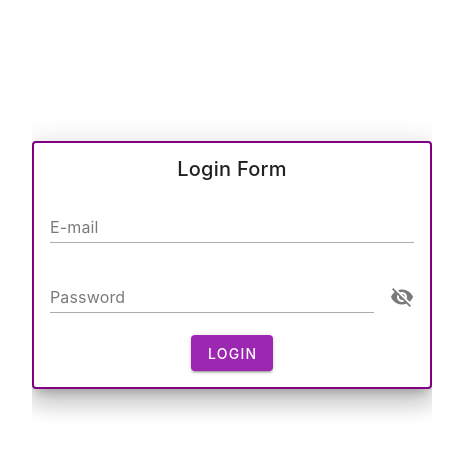
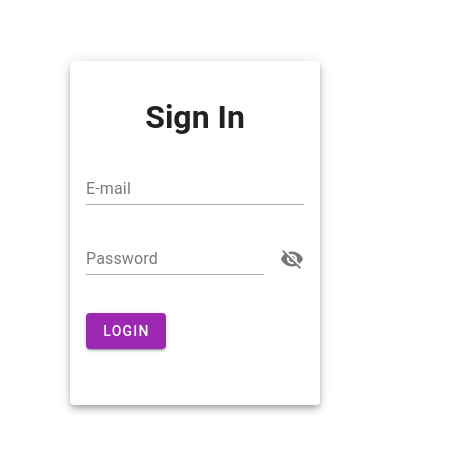
Before and after one commit to Jyoti-Khatkar/TestRound, a Vue app: page /login in a window 390 px wide. Shown: the part 189-642 px from the top of the page, 464 px wide, since content can reach past the window. Built offline with nearby package versions, Linux system fonts and the light colour scheme.

Commit message:
make responsive for cards & login , also add the delete btn in carts

```diff
--- a/src/components/Cart.vue
+++ b/src/components/Cart.vue
@@ -1,10 +1,9 @@
 <template>
-    <div class="cart-card">
+    <div class="cart-card" v-if="$store.state.cart.length > 0 ">
         <v-row>
-            <v-col v-for="item in $store.state.cart" :key="item.id"  cols="12"
-        sm="6" md="4" xs="12">
-                <v-card class="mx-auto" max-width="350" min-width="350">
-                    <v-img class="align-end text-white" :src="item.image" height="125" min-width="125" cover>
+            <v-col  v-for="item in $store.state.cart" :key="item.id" cols="12" sm="6" md="4" xs="12">
+                <v-card class="mx-auto product-card" max-width="350" min-width="350" >
+                    <v-img class="align-end text-white" :src="item.image" height="125" min-width="125" max-width="350" cover>
 
                     </v-img>
                     <v-card-title>{{ item.name }}</v-card-title>
@@ -17,19 +16,26 @@
                     </v-card-text>
 
                     <v-card-actions>
-                        <v-btn variant="outlined" >{{ item.count }}</v-btn>
+                        <v-btn variant="outlined">{{ item.count }}</v-btn>
 
-                        <v-btn @click="increaseProductAmount(item)" class="bg-success" variant="tonal" style="font-size:1.8rem">+</v-btn>
-                        <v-btn @click="decreaseProductAmount(item)" class="bg-red" variant="tonal" style="font-size:1.8rem">-</v-btn>
+                        <v-btn @click="increaseProductAmount(item)" class="bg-success" variant="tonal"
+                            style="font-size:1.8rem">+</v-btn>
+                        <v-btn @click="decreaseProductAmount(item)" class="bg-red" variant="tonal"
+                            style="font-size:1.8rem">-</v-btn>
+                            <v-btn @click="removeItem(item)" class="mdi mdi-delete" variant="tonal"
+                            style="font-size:1.8rem"></v-btn>
 
                     </v-card-actions>
                 </v-card>
             </v-col>
         </v-row>
+    </div>
 
 
+    <div v-else class="empty-cart">
+    <h1>Cart is empty</h1>
 
-    </div>
+</div>
 </template>
 <script setup>
 import { ref, watch, onMounted } from "vue";
@@ -55,13 +61,22 @@ const decreaseProductAmount = (item) => {
         }
     });
 };
+const removeItem = (item) => {
+  store.commit("REMOVE_FROM_CART", item);
+};
 </script>
 <style lang="scss" scoped>
 .cart-card {
-    display: flex;
-    justify-content: center;
-    align-items: center;
-    flex-wrap: wrap;
+
+    margin:1.5rem;
 
 }
+
+.empty-cart{
+    margin:1.5rem;
+    display:flex;
+    justify-content:center;
+    align-items:center;
+    flex-direction:column;
+}
 </style>
--- a/src/components/Layout.vue
+++ b/src/components/Layout.vue
@@ -26,7 +26,7 @@
     </v-app-bar>
 
     <v-main class="set-heig">
-      <v-card class="set-color"><router-view /></v-card>
+      <div class="set-color"><router-view /></div>
     </v-main>
 </template>
 <script setup>
--- a/src/components/Login.vue
+++ b/src/components/Login.vue
@@ -1,19 +1,14 @@
 <template>
     <div class="login-card">
-        <v-card class="mx-auto form-card" width="400" elevation="15">
-            <template v-slot:title> Login Form </template>
-
+        <div class="left-panel">
+            <img src="../assets/images/login.png" alt="" />
+        </div>
+        <div class="right-panel">
+            <v-card class="mx-auto form-card" min-width="350" elevation="5">
+                <!-- <template v-slot:title> Login Form </template> -->
+                <h1 class=" mt-8 text-center">Sign In</h1>
                 <v-card-text>
-                <v-form ref="form" v-model="valid" lazy-validation>
-                    <!-- <v-text-field
-            v-model="name"
-            :counter="10"
-            :rules="nameRules"
-            variant="underlined"
-            label="Name"
-            required
-          ></v-text-field> -->
-
+                    <v-form ref="form" class="pb-10" v-model="valid" lazy-validation>
                         <v-text-field v-model="email" :rules="emailRules" variant="underlined" label="E-mail"
                             required></v-text-field>
 
@@ -21,10 +16,11 @@
                             :append-icon="show1 ? 'mdi-eye' : 'mdi-eye-off'" :rules="[rules.required, rules.min]"
                             :type="show1 ? 'text' : 'password'" name="input-10-1" label="Password"
                             hint="At least 8 characters" counter @click:append="show1 = !show1"></v-text-field>
-                    <v-btn color="purple" @click="login"> Login </v-btn>
+                        <v-btn color="purple" class="mt-4" @click="login"> Login </v-btn>
                     </v-form>
                 </v-card-text>
             </v-card>
+        </div>
     </div>
 </template>
 <script setup>
@@ -59,7 +55,10 @@ const validateForm = async () => {
     valid.value = await form.value.validate();
     if (valid.value.valid) {
         alert("Form is valid");
-        localStorage.setItem("UserDetail", JSON.stringify({ username: email.value }));
+        localStorage.setItem(
+            "UserDetail",
+            JSON.stringify({ username: email.value })
+        );
         router.push({ name: "Products" });
     } else {
         alert("Form is not valid");
@@ -71,15 +70,24 @@ const login = () => {
 </script>
 <style lang="scss" scoped>
 .login-card {
-
     display: flex;
     justify-content: center;
     align-items: center;
+    height: 100vh;
+    flex-wrap: wrap;
+    overflow: auto;
+
+    width: 100%;
+    box-shadow: rgba(246, 6, 6, 0.35) 0px 5px 15px !important;
+}
+
+@media screen and (max-width: 500px) {
+    .left-panel {
+        display: none;
     }
 
     .form-card {
-
-    border: 2px solid purple;
-
+        min-width: 250px !important;
+    }
 }
 </style>
--- a/src/components/Products.vue
+++ b/src/components/Products.vue
@@ -1,11 +1,11 @@
 <template>
-  <div class="product-card">
+  <div class="product-cards">
 
     <v-row>
 
-      <v-col v-for="item in product" :key="item.id" cols="12"
-        sm="6" md="4" xs="12" >
-        <v-card class="mx-auto" max-width="350" min-width="350">
+      <v-col v-for="item in product" :key="item.id" cols="12" sm="6" md="4"
+        xs="12">
+        <v-card class="mx-auto product-card" max-width="350" min-width="350">
           <v-img class="align-end text-white" :src="item.image" height="125" min-width="125" cover>
 
           </v-img>
@@ -38,15 +38,6 @@ const store = useStore();
 const router = useRouter();
 const alreadyAdded = ref(false);
 const Products = ref([
-  {
-    name: "iphone",
-    avatar: "",
-  },
-
-  {
-    name: "Hp laptop",
-    avatar: "",
-  },
 ]);
 const addCart = (item) => {
   // console.log(item);
@@ -71,11 +62,7 @@ const addCart = (item) => {
 };
 </script>
 <style lang="scss" scoped>
-.product-card {
-  display: flex;
-  justify-content: center;
-  align-items: center;
-  flex-wrap: wrap;
 
-}
+
+
 </style>
--- a/src/store/index.js
+++ b/src/store/index.js
@@ -14,6 +14,12 @@ export default createStore({
                 cartItem.count = item.count;
             }
         });
-    }
+    },
+    REMOVE_FROM_CART(state, item) {
+        let newState = state.cart.filter(cartItem =>
+          cartItem.id!=item.id
+        );
+        state.cart = newState;
+      }
   }
 })
--- a/src/style.css
+++ b/src/style.css
@@ -1,90 +1,13 @@
-:root {
-  font-family: Inter, Avenir, Helvetica, Arial, sans-serif;
-  font-size: 16px;
-  line-height: 24px;
-  font-weight: 400;
-/* overflow: hidden; */
-  color-scheme: light dark;
-  color: rgba(255, 255, 255, 0.87);
-  background-color: #242424;
+ body{
+  background-color: white;
+}
+.product-card {
+  box-shadow: rgba(0, 0, 0, 0.35) 0px 5px 15px;
+  padding: 10px !important
+}
+.product-cards {
 
-  font-synthesis: none;
-  text-rendering: optimizeLegibility;
-  -webkit-font-smoothing: antialiased;
-  -moz-osx-font-smoothing: grayscale;
-  -webkit-text-size-adjust: 100%;
+  margin: 1.5rem;
+
+
 }
-
-a {
-  font-weight: 500;
-  color: #646cff;
-  text-decoration: inherit;
-}
-a:hover {
-  color: #535bf2;
-}
-
-a {
-  font-weight: 500;
-  color: #646cff;
-  text-decoration: inherit;
-}
-a:hover {
-  color: #535bf2;
-}
-
-body {
-  margin: 0;
-  display: flex;
-  place-items: center;
-  min-width: 320px;
-  min-height: 100vh;
-}
-
-h1 {
-  font-size: 3.2em;
-  line-height: 1.1;
-}
-
-button {
-  border-radius: 8px;
-  border: 1px solid transparent;
-  padding: 0.6em 1.2em;
-  font-size: 1em;
-  font-weight: 500;
-  font-family: inherit;
-  background-color: #1a1a1a;
-  cursor: pointer;
-  transition: border-color 0.25s;
-}
-button:hover {
-  border-color: #646cff;
-}
-button:focus,
-button:focus-visible {
-  outline: 4px auto -webkit-focus-ring-color;
-}
-
-.card {
-  padding: 2em;
-}
-
-#app {
-  max-width: 1280px;
-  margin: 0 auto;
-  padding: 2rem;
-  text-align: center;
-}
-
-@media (prefers-color-scheme: light) {
-  :root {
-    color: #213547;
-    background-color: #ffffff;
-  }
-  a:hover {
-    color: #747bff;
-  }
-  button {
-    background-color: #f9f9f9;
-  }
-}
```
Also changed, not shown: src/assets/images/login.png (added). Lines whose indentation alone changed are shown as unchanged.
